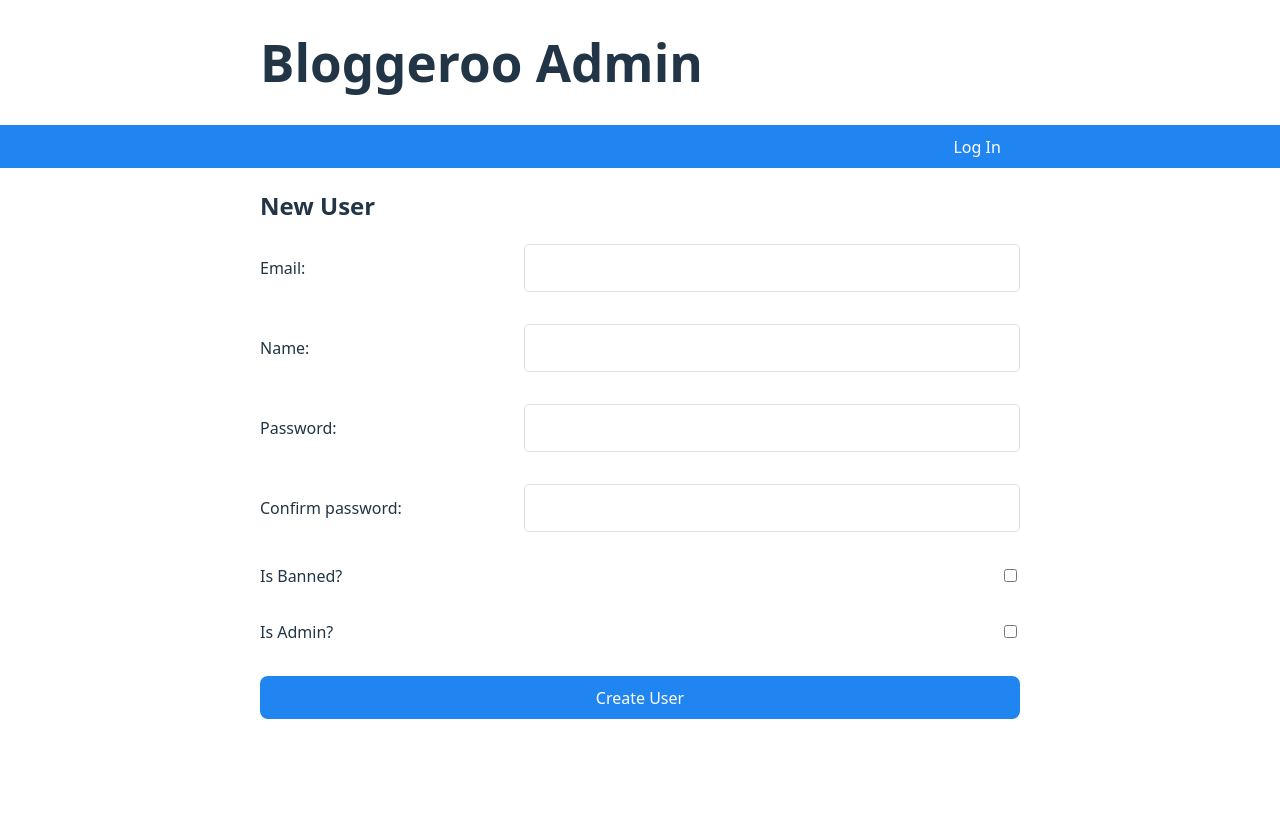
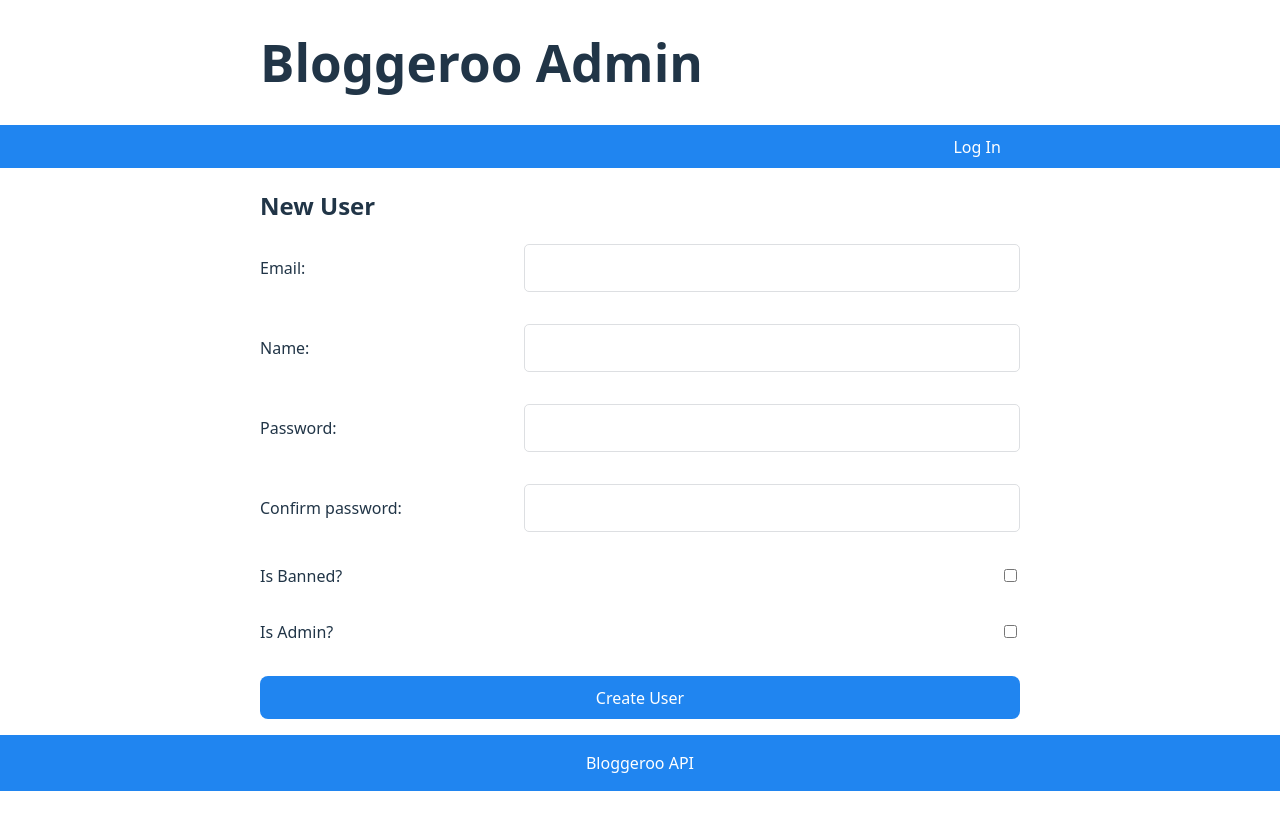
Before and after one commit to rubicon2/bloggeroo-web-client-admin, a React (Vite) app: page /users/new in a window 1280 px wide. Shown: the top 830 px of the page. Built offline with nearby package versions, Linux system fonts and the light colour scheme.

Commit message:
Create basic footer component

```diff
--- /dev/null
+++ b/src/components/footer.jsx
@@ -0,0 +1,23 @@
+import styled from 'styled-components';
+import Container from './container';
+
+const FooterBackground = styled.footer`
+  background-color: var(--theme-main-color);
+  padding: 1rem 0;
+  margin-top: 1rem;
+`;
+
+const FooterText = styled.div`
+  color: white;
+  text-align: center;
+`;
+
+export default function Footer() {
+  return (
+    <FooterBackground>
+      <Container>
+        <FooterText>Bloggeroo API</FooterText>
+      </Container>
+    </FooterBackground>
+  );
+}
--- a/src/components/root.jsx
+++ b/src/components/root.jsx
@@ -1,5 +1,6 @@
 import Header from './header';
 import NavBar from './navBar';
+import Footer from './footer';
 import { Outlet } from 'react-router';
 
 export default function Root() {
@@ -8,6 +9,7 @@ export default function Root() {
       <Header />
       <NavBar />
       <Outlet />
+      <Footer />
     </>
   );
 }
```
